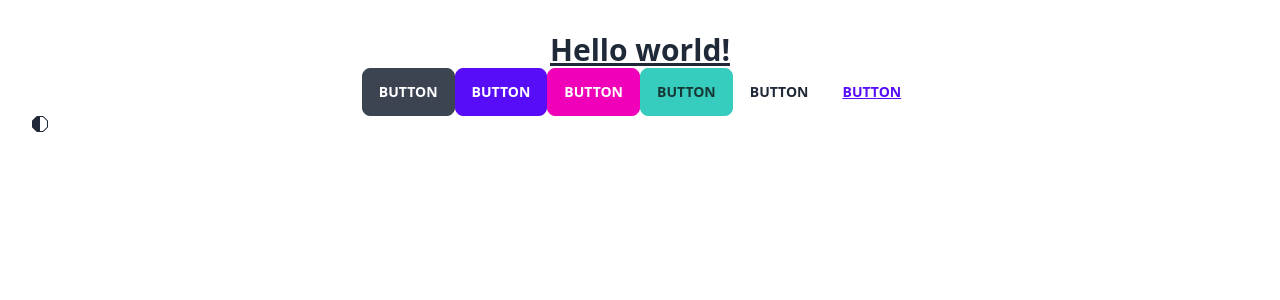
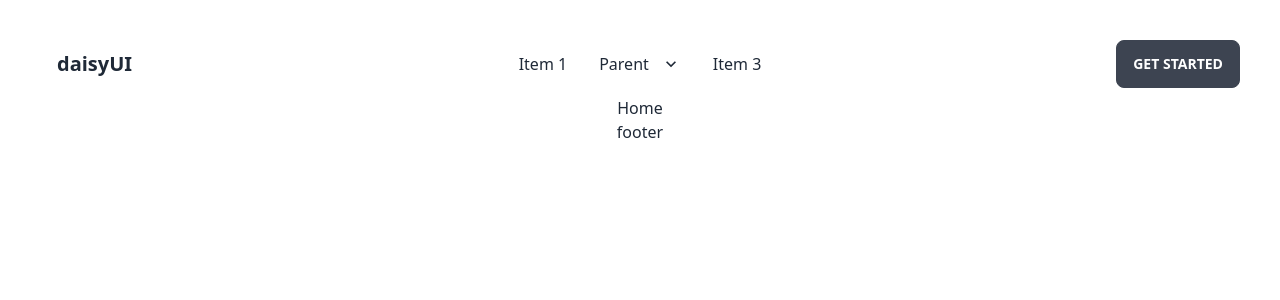
Before and after one commit to RaisulislamRimon/social-media-web, a React (Vite) app: page / in a window 1280 px wide. Shown: the top 300 px of the page. Built offline with nearby package versions, Linux system fonts and the light colour scheme.

Commit message:
added router, layout, errorpage, navbar, footer

```diff
--- a/package.json
+++ b/package.json
@@ -13,7 +13,8 @@
     "daisyui": "^2.46.0",
     "react": "^18.2.0",
     "react-dom": "^18.2.0",
-    "react-icons": "^4.7.1"
+    "react-icons": "^4.7.1",
+    "react-router-dom": "^6.6.1"
   },
   "devDependencies": {
     "@types/react": "^18.0.26",
--- a/src/App.jsx
+++ b/src/App.jsx
@@ -1,17 +1,11 @@
+import { RouterProvider } from "react-router-dom";
 import "./App.css";
-import { BsOctagonHalf } from "react-icons/bs";
+import router from "./Routes/routes";
 
 function App() {
   return (
     <div>
-      <h1 className="text-3xl font-bold underline">Hello world!</h1>
-      <button className="btn">Button</button>
-      <button className="btn btn-primary">Button</button>
-      <button className="btn btn-secondary">Button</button>
-      <button className="btn btn-accent">Button</button>
-      <button className="btn btn-ghost">Button</button>
-      <button className="btn btn-link">Button</button>
-      <BsOctagonHalf />
+      <RouterProvider router={router} />
     </div>
   );
 }
--- /dev/null
+++ b/src/Layout/Main/Main.jsx
@@ -0,0 +1,16 @@
+import React from "react";
+import { Outlet } from "react-router-dom";
+import Footer from "../../Pages/Shared/Footer/Footer";
+import Navbar from "../../Pages/Shared/Navbar/Navbar";
+
+const Main = () => {
+  return (
+    <div>
+      <Navbar />
+      <Outlet />
+      <Footer />
+    </div>
+  );
+};
+
+export default Main;
--- /dev/null
+++ b/src/Pages/Home/Home/Home.jsx
@@ -0,0 +1,11 @@
+import React from "react";
+
+const Home = () => {
+  return (
+    <div>
+      <h1>Home</h1>
+    </div>
+  );
+};
+
+export default Home;
--- /dev/null
+++ b/src/Pages/Shared/ErrorPage/ErrorPage.jsx
@@ -0,0 +1,11 @@
+import React from "react";
+
+const ErrorPage = () => {
+  return (
+    <div>
+      <h1>ErrorPage</h1>
+    </div>
+  );
+};
+
+export default ErrorPage;
--- /dev/null
+++ b/src/Pages/Shared/Footer/Footer.jsx
@@ -0,0 +1,11 @@
+import React from "react";
+
+const Footer = () => {
+  return (
+    <div>
+      <h1>footer</h1>
+    </div>
+  );
+};
+
+export default Footer;
--- /dev/null
+++ b/src/Pages/Shared/Navbar/Navbar.jsx
@@ -0,0 +1,102 @@
+import React from "react";
+import { Link } from "react-router-dom";
+
+const Navbar = () => {
+  return (
+    <div>
+      <div className="navbar bg-base-100">
+        <div className="navbar-start">
+          <div className="dropdown">
+            <label tabIndex={0} className="btn btn-ghost lg:hidden">
+              <svg
+                xmlns="http://www.w3.org/2000/svg"
+                className="h-5 w-5"
+                fill="none"
+                viewBox="0 0 24 24"
+                stroke="currentColor"
+              >
+                <path
+                  strokeLinecap="round"
+                  strokeLinejoin="round"
+                  strokeWidth="2"
+                  d="M4 6h16M4 12h8m-8 6h16"
+                />
+              </svg>
+            </label>
+            <ul
+              tabIndex={0}
+              className="menu menu-compact dropdown-content mt-3 p-2 shadow bg-base-100 rounded-box w-52"
+            >
+              <li>
+                <Link>Item 1</Link>
+              </li>
+              <li tabIndex={0}>
+                <Link className="justify-between">
+                  Parent
+                  <svg
+                    className="fill-current"
+                    xmlns="http://www.w3.org/2000/svg"
+                    width="24"
+                    height="24"
+                    viewBox="0 0 24 24"
+                  >
+                    <path d="M8.59,16.58L13.17,12L8.59,7.41L10,6L16,12L10,18L8.59,16.58Z" />
+                  </svg>
+                </Link>
+                <ul className="p-2">
+                  <li>
+                    <Link>Submenu 1</Link>
+                  </li>
+                  <li>
+                    <Link>Submenu 2</Link>
+                  </li>
+                </ul>
+              </li>
+              <li>
+                <Link>Item 3</Link>
+              </li>
+            </ul>
+          </div>
+          <Link className="btn btn-ghost normal-case text-xl">daisyUI</Link>
+        </div>
+        <div className="navbar-center hidden lg:flex">
+          <ul className="menu menu-horizontal px-1">
+            <li>
+              <Link>Item 1</Link>
+            </li>
+            <li tabIndex={0}>
+              <Link>
+                Parent
+                <svg
+                  className="fill-current"
+                  xmlns="http://www.w3.org/2000/svg"
+                  width="20"
+                  height="20"
+                  viewBox="0 0 24 24"
+                >
+                  <path d="M7.41,8.58L12,13.17L16.59,8.58L18,10L12,16L6,10L7.41,8.58Z" />
+                </svg>
+              </Link>
+              <ul className="p-2">
+                <li>
+                  <Link>Submenu 1</Link>
+                </li>
+                <li>
+                  <Link>Submenu 2</Link>
+                </li>
+              </ul>
+            </li>
+            <li>
+              <Link>Item 3</Link>
+            </li>
+          </ul>
+        </div>
+        <div className="navbar-end">
+          <Link className="btn">Get started</Link>
+        </div>
+      </div>
+    </div>
+  );
+};
+
+export default Navbar;
--- /dev/null
+++ b/src/Routes/Routes.jsx
@@ -0,0 +1,25 @@
+import React from "react";
+import { createBrowserRouter } from "react-router-dom";
+import Main from "../Layout/Main/Main";
+import Home from "../Pages/Home/Home/Home";
+import ErrorPage from "../Pages/Shared/ErrorPage/ErrorPage";
+
+const router = createBrowserRouter([
+  {
+    path: "/",
+    errorElement: <ErrorPage />,
+    element: <Main />,
+    children: [
+      {
+        path: "/",
+        element: <Home />,
+      },
+      {
+        path: "*",
+        element: <ErrorPage />,
+      },
+    ],
+  },
+]);
+
+export default router;
```
Also changed, not shown: 1 other file (tests, documents, lock files or other folders).
